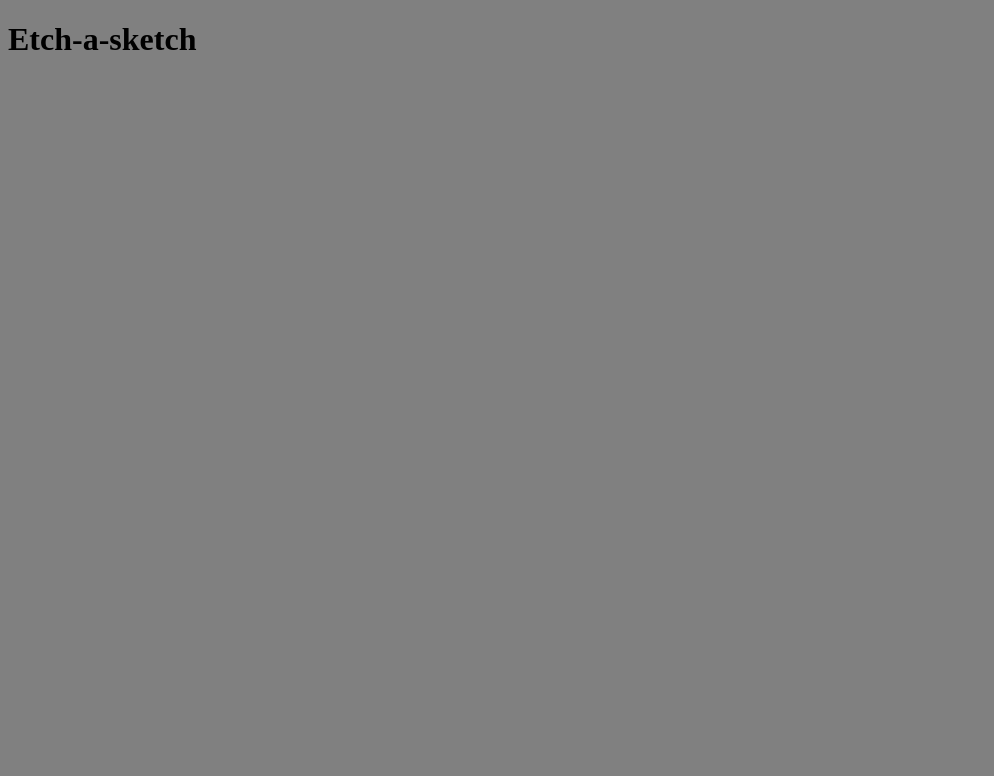
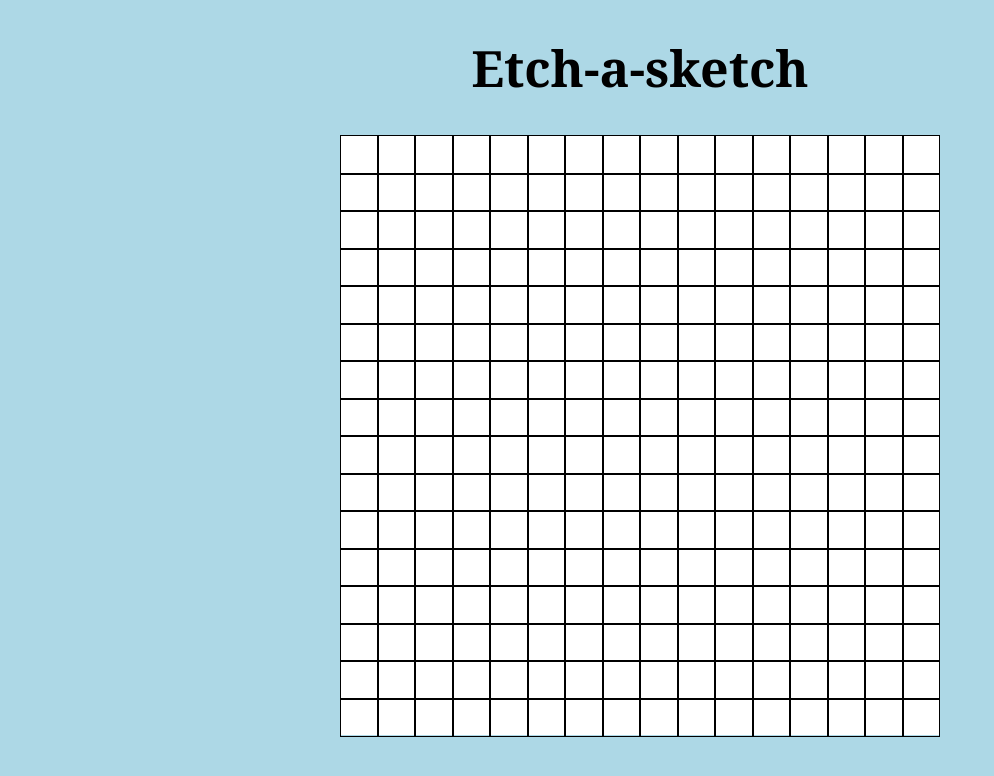
Before and after one commit to gaba-bouliva/etch-a-sketch, a plain HTML site: page index.html in a window 1280 px wide. Shown: the whole page, without its empty margins (0-994 px from the left). Drawn offline with Linux system fonts and the light colour scheme.

Commit message:
Create a webpage with a 16x16 grid of square divs

```diff
--- a/index.css
+++ b/index.css
@@ -1,3 +1,24 @@
+
 body{
-    background-color: gray;
+    background-color: lightblue;
 }
+.title{
+    font-size: 50px;
+    font-family:     Georgia,  sans-serif;
+    text-align: center;
+}
+.sketch-board{
+    width: 600px;
+    height: 600px;
+    background-color: #fff;
+    padding: 0px;
+}
+.sketch-board>div{
+    margin: 0px;
+    padding: 0px;
+    display: flex;
+}
+.container{
+    display: flex;
+    justify-content: center;
+}
--- a/index.html
+++ b/index.html
@@ -7,7 +7,11 @@
     </head>
 
     <body>
-        <h1 class="title">Etch-a-sketch</h1>
-        <script src="index.js"/>
+        <h1 class="title">Etch-a-sketch </h1>
+        <div class="container">
+            <div class="sketch-board"></div>
+        </div>
+
+        <script src="index.js"></script>
     </body>
 </html>
--- a/index.js
+++ b/index.js
@@ -1 +1,21 @@
-console.log("Js link works!");
+const sketchBoard = document.querySelector('.sketch-board');
+const sketchBoardHeight = getComputedStyle(sketchBoard).height;
+const sketchBoardWidth = getComputedStyle(sketchBoard).width;
+
+let nbrCells = 16 ;
+
+for (let row = 1; row <= nbrCells; row++) {
+  const rowDiv = document.createElement('div');
+
+  for (let columns = 1; columns <= nbrCells; columns++) {
+
+    const colDiv = document.createElement('div');
+    colDiv.style.border = '1px solid black';
+    colDiv.style.height = `${parseFloat(sketchBoardHeight) / nbrCells}px`;
+    colDiv.style.width = `${parseFloat(sketchBoardWidth) / nbrCells}px `;
+    rowDiv.style.height = colDiv.style.height;
+    rowDiv.appendChild(colDiv)
+
+    sketchBoard.appendChild(rowDiv)
+  }
+}
```
